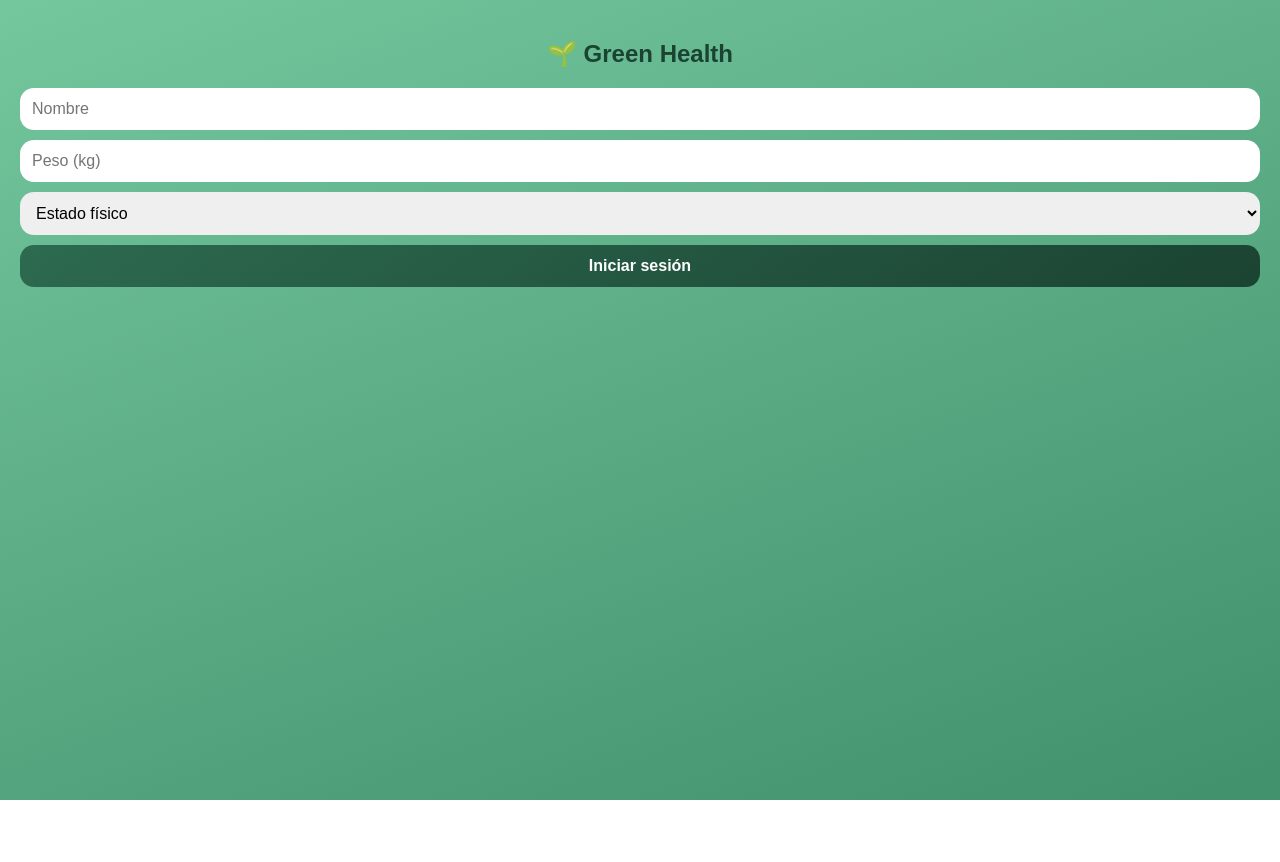
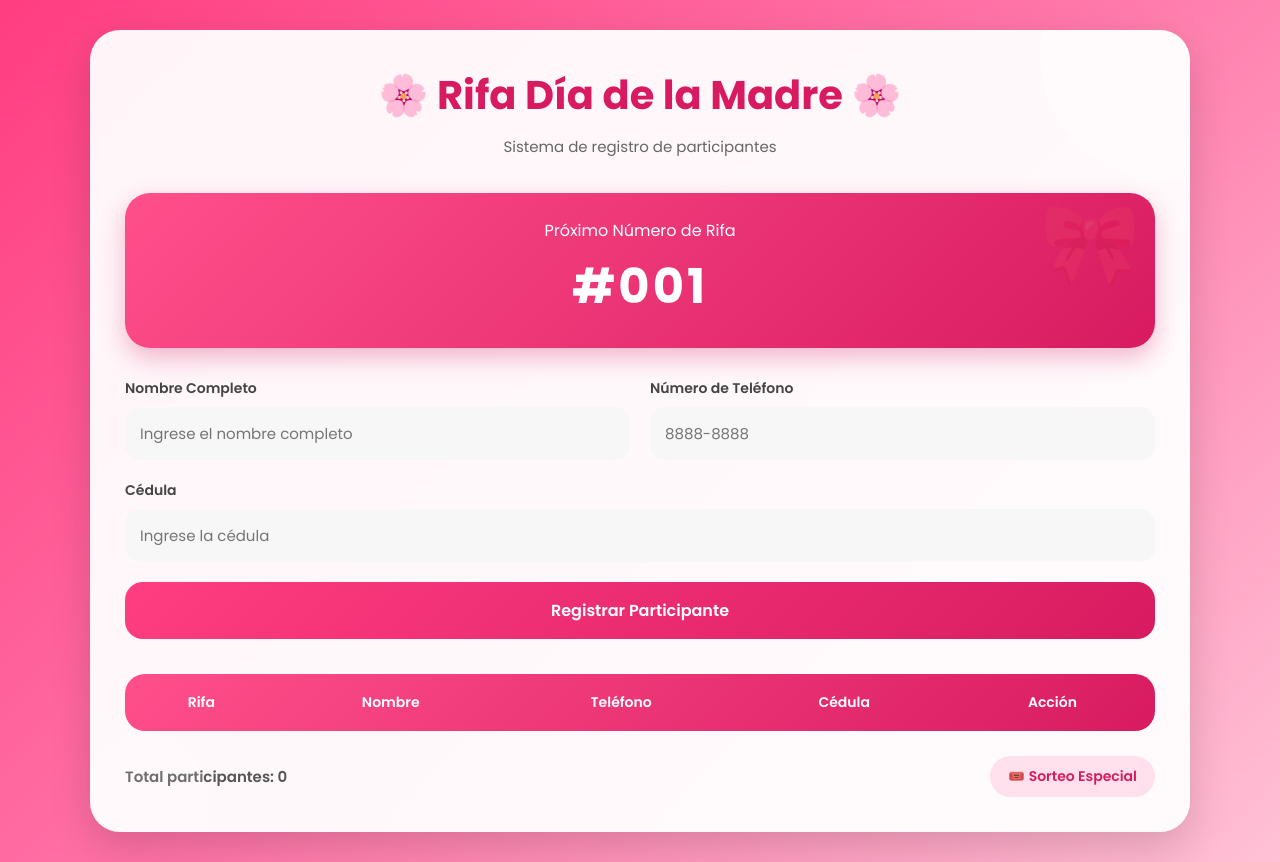
Before and after one commit to akito70/LifeOS-API, a website: page index.html in a window 1280 px wide. Before the commit the page ends 800 px from the top, so only its background shows below. Drawn offline with Linux system fonts and the light colour scheme.

Commit message:
Revamp index.html for Mother's Day Raffle
Updated the HTML structure and styles for the Mother's Day Raffle application, including new header, form elements, and layout adjustments.

```diff
--- a/index.html
+++ b/index.html
@@ -1,259 +1,499 @@
 <!DOCTYPE html>
 <html lang="es">
 <head>
-<meta charset="UTF-8">
-<meta name="viewport" content="width=device-width, initial-scale=1.0">
-<title>Green Health</title>
+  <meta charset="UTF-8" />
+  <meta name="viewport" content="width=device-width, initial-scale=1.0"/>
+
+  <title>Rifa Día de la Madre</title>
+
+  <link rel="preconnect" href="https://fonts.googleapis.com">
+  <link rel="preconnect" href="https://fonts.gstatic.com" crossorigin>
+
+  <link href="https://fonts.googleapis.com/css2?family=Poppins:wght@300;400;500;600;700&display=swap" rel="stylesheet">
 
   <style>
-*{box-sizing:border-box;font-family:Arial,sans-serif}
+
+    *{
+      margin:0;
+      padding:0;
+      box-sizing:border-box;
+      font-family:'Poppins', sans-serif;
+    }
+
     body{
-  margin:0;
-  height:100vh;
-  background:linear-gradient(160deg,#74c69d,#40916c);
+      min-height:100vh;
+      background:
+      linear-gradient(135deg,#ff3d81,#ff76a8,#ffc1d6);
+      display:flex;
+      justify-content:center;
+      align-items:center;
+      padding:30px;
+      overflow-x:hidden;
     }
-.screen{
-  display:none;
-  height:100vh;
-  padding:20px;
+
+    .container{
+      width:100%;
+      max-width:1100px;
+      background:rgba(255,255,255,0.95);
+      backdrop-filter:blur(15px);
+      border-radius:30px;
+      padding:35px;
+      box-shadow:
+      0 15px 40px rgba(0,0,0,0.15);
+      position:relative;
+      overflow:hidden;
     }
-.screen.active{
+
+    .container::before{
+      content:'';
+      position:absolute;
+      width:250px;
+      height:250px;
+      background:rgba(255,255,255,0.2);
+      border-radius:50%;
+      top:-100px;
+      right:-100px;
+    }
+
+    .container::after{
+      content:'';
+      position:absolute;
+      width:200px;
+      height:200px;
+      background:rgba(255,255,255,0.15);
+      border-radius:50%;
+      bottom:-80px;
+      left:-80px;
+    }
+
+    .header{
+      text-align:center;
+      margin-bottom:35px;
+      position:relative;
+      z-index:2;
+    }
+
+    .header h1{
+      font-size:2.5rem;
+      color:#d81b60;
+      margin-bottom:10px;
+      font-weight:700;
+    }
+
+    .header p{
+      color:#666;
+      font-size:15px;
+    }
+
+    .ticket-preview{
+      background:
+      linear-gradient(135deg,#ff4f8b,#d81b60);
+      color:white;
+      border-radius:25px;
+      padding:25px;
+      margin-bottom:30px;
+      text-align:center;
+      box-shadow:
+      0 10px 25px rgba(216,27,96,0.3);
+      position:relative;
+      overflow:hidden;
+    }
+
+    .ticket-preview::before{
+      content:'🎀';
+      position:absolute;
+      font-size:80px;
+      opacity:0.12;
+      right:15px;
+      top:-10px;
+    }
+
+    .ticket-preview h2{
+      font-size:16px;
+      margin-bottom:8px;
+      font-weight:400;
+    }
+
+    .ticket-number{
+      font-size:3rem;
+      font-weight:700;
+      letter-spacing:3px;
+    }
+
+    form{
+      display:grid;
+      grid-template-columns:1fr 1fr;
+      gap:20px;
+      margin-bottom:35px;
+      position:relative;
+      z-index:2;
+    }
+
+    .full{
+      grid-column:1/3;
+    }
+
+    .input-group{
       display:flex;
       flex-direction:column;
+      gap:8px;
     }
-h1,h2{text-align:center;color:#1b4332}
-input,select,button{
+
+    label{
+      font-size:14px;
+      color:#444;
+      font-weight:600;
+    }
+
+    input{
+      border:none;
+      background:#f7f7f7;
+      padding:15px;
+      border-radius:15px;
+      font-size:15px;
+      outline:none;
+      transition:0.3s;
+    }
+
+    input:focus{
+      background:white;
+      box-shadow:
+      0 0 0 4px rgba(255,61,129,0.18);
+      transform:translateY(-1px);
+    }
+
+    .btn{
+      border:none;
+      background:
+      linear-gradient(135deg,#ff3d81,#d81b60);
+      color:white;
+      padding:16px;
+      border-radius:18px;
+      font-size:16px;
+      font-weight:600;
+      cursor:pointer;
+      transition:0.3s;
+    }
+
+    .btn:hover{
+      transform:translateY(-2px);
+      box-shadow:
+      0 10px 25px rgba(216,27,96,0.3);
+    }
+
+    .table-container{
+      overflow-x:auto;
+      position:relative;
+      z-index:2;
+    }
+
+    table{
       width:100%;
-  padding:12px;
-  margin-bottom:10px;
-  border-radius:14px;
+      border-collapse:collapse;
+      overflow:hidden;
+      border-radius:20px;
+    }
+
+    thead{
+      background:
+      linear-gradient(135deg,#ff4f8b,#d81b60);
+      color:white;
+    }
+
+    th{
+      padding:18px;
+      font-size:14px;
+      font-weight:600;
+    }
+
+    td{
+      padding:16px;
+      text-align:center;
+      border-bottom:1px solid #f0f0f0;
+      color:#444;
+    }
+
+    tbody tr{
+      background:white;
+      transition:0.2s;
+    }
+
+    tbody tr:hover{
+      background:#fff1f6;
+    }
+
+    .delete-btn{
       border:none;
-  font-size:16px;
+      background:#ff4d4d;
+      color:white;
+      padding:10px 14px;
+      border-radius:12px;
+      cursor:pointer;
+      font-weight:500;
+      transition:0.3s;
     }
-button{
-  background:linear-gradient(145deg,#2d6a4f,#1b4332);
-  color:#fff;
-  font-weight:bold;
+
+    .delete-btn:hover{
+      background:#d60000;
     }
-.card{
-  background:#ffffff;
-  border-radius:20px;
-  padding:15px;
-  margin-bottom:15px;
-  box-shadow:0 8px 20px rgba(0,0,0,.2);
+
+    .footer{
+      margin-top:25px;
+      display:flex;
+      justify-content:space-between;
+      align-items:center;
+      flex-wrap:wrap;
+      gap:15px;
     }
-#app{overflow-y:auto}
-#plant{text-align:center;font-size:70px}
-canvas{
-  width:100%;
-  height:180px;
-  background:#f1f1f1;
-  border-radius:14px;
+
+    .counter{
+      color:#555;
+      font-weight:600;
+      font-size:15px;
     }
-ul{padding-left:18px}
-li{margin-bottom:6px}
-label{display:flex;gap:8px;align-items:center}
-.motivation{text-align:center;font-style:italic;color:#2d6a4f}
-header{text-align:center;font-weight:bold;margin-bottom:10px}
+
+    .badge{
+      background:#ffe0ec;
+      color:#d81b60;
+      padding:10px 18px;
+      border-radius:50px;
+      font-size:14px;
+      font-weight:600;
+    }
+
+    @media(max-width:768px){
+
+      .container{
+        padding:22px;
+      }
+
+      form{
+        grid-template-columns:1fr;
+      }
+
+      .full{
+        grid-column:auto;
+      }
+
+      .header h1{
+        font-size:2rem;
+      }
+
+      .ticket-number{
+        font-size:2.3rem;
+      }
+
+    }
+
   </style>
 </head>
 
 <body>
 
-<!-- LOGIN -->
-<section id="loginScreen" class="screen active">
-  <h1>🌱 Green Health</h1>
-  <input id="nameInput" placeholder="Nombre">
-  <input id="weightInput" type="number" placeholder="Peso (kg)">
-  <select id="statusInput">
-    <option value="">Estado físico</option>
-    <option value="bajo">Bajo peso</option>
-    <option value="normal">Normal</option>
-    <option value="sobre">Sobrepeso</option>
-  </select>
-  <button id="loginBtn">Iniciar sesión</button>
-</section>
+  <div class="container">
 
-<!-- APP -->
-<section id="appScreen" class="screen">
-  <header id="userHeader"></header>
-
-  <div class="card">
-    <h2>Calculadora de huella de carbono</h2>
-    <input id="kmInput" type="number" placeholder="Km diarios en transporte">
-    <input id="energyInput" type="number" placeholder="kWh mensuales">
-    <input id="meatInput" type="number" placeholder="Comidas con carne por semana">
-    <button id="calcBtn">Calcular huella</button>
-    <p><b>Huella mensual:</b> <span id="carbonResult">0</span> kg CO₂</p>
+    <div class="header">
+      <h1>🌸 Rifa Día de la Madre 🌸</h1>
+      <p>Sistema de registro de participantes</p>
     </div>
 
-  <div class="card">
-    <h2>Progreso ecológico</h2>
-    <div id="plant">🌱</div>
-    <p>Nivel: <b id="levelSpan">1</b> | Puntos: <b id="pointsSpan">0</b></p>
-    <p class="motivation" id="motivation"></p>
+    <div class="ticket-preview">
+      <h2>Próximo Número de Rifa</h2>
+      <div class="ticket-number" id="nextNumber">
+        #001
+      </div>
     </div>
 
-  <div class="card">
-    <h2>Evolución de la huella</h2>
-    <canvas id="chartCanvas"></canvas>
+    <form id="rifaForm">
+
+      <div class="input-group">
+        <label>Nombre Completo</label>
+
+        <input
+          type="text"
+          id="nombre"
+          placeholder="Ingrese el nombre completo"
+          required
+        />
       </div>
 
-  <div class="card">
-    <h2>Recomendaciones para reducir CO₂</h2>
-    <ul id="tipsList"></ul>
+      <div class="input-group">
+        <label>Número de Teléfono</label>
+
+        <input
+          type="tel"
+          id="telefono"
+          placeholder="8888-8888"
+          required
+        />
       </div>
 
-  <div class="card">
-    <h2>Seguimiento de hábitos</h2>
-    <ul id="habitsList"></ul>
+      <div class="input-group full">
+        <label>Cédula</label>
+
+        <input
+          type="text"
+          id="cedula"
+          placeholder="Ingrese la cédula"
+          required
+        />
       </div>
-</section>
+
+      <button class="btn full" type="submit">
+        Registrar Participante
+      </button>
+
+    </form>
+
+    <div class="table-container">
+
+      <table>
+
+        <thead>
+          <tr>
+            <th>Rifa</th>
+            <th>Nombre</th>
+            <th>Teléfono</th>
+            <th>Cédula</th>
+            <th>Acción</th>
+          </tr>
+        </thead>
+
+        <tbody id="tablaParticipantes"></tbody>
+
+      </table>
+
+    </div>
+
+    <div class="footer">
+
+      <div class="counter" id="contador">
+        Total participantes: 0
+      </div>
+
+      <div class="badge">
+        🎟️ Sorteo Especial
+      </div>
+
+    </div>
+
+  </div>
 
   <script>
-/* ================= ESTADO ================= */
-let points = 0;
-let level = 1;
-let history = [];
 
-const habits = {
-  "Caminar o usar bicicleta": false,
-  "Apagar luces innecesarias": false,
-  "Reducir consumo de carne": false,
-  "Desconectar cargadores": false,
-  "Usar botellas reutilizables": false
-};
+    let participantes = JSON.parse(
+      localStorage.getItem("participantes")
+    ) || [];
 
-/* ================= LOGIN ================= */
-const loginScreen = document.getElementById("loginScreen");
-const appScreen = document.getElementById("appScreen");
-const loginBtn = document.getElementById("loginBtn");
+    const form = document.getElementById("rifaForm");
+    const tabla = document.getElementById("tablaParticipantes");
+    const contador = document.getElementById("contador");
+    const nextNumber = document.getElementById("nextNumber");
 
-loginBtn.addEventListener("click", () => {
-  const name = document.getElementById("nameInput").value.trim();
-  const weight = document.getElementById("weightInput").value;
-  const status = document.getElementById("statusInput").value;
+    actualizarNumero();
+    mostrarParticipantes();
 
-  if(!name || !weight || !status){
-    alert("Completa todos los campos");
-    return;
+    form.addEventListener("submit", function(e){
+
+      e.preventDefault();
+
+      const nombre = document.getElementById("nombre").value.trim();
+      const telefono = document.getElementById("telefono").value.trim();
+      const cedula = document.getElementById("cedula").value.trim();
+
+      // Número automático
+      const numero = participantes.length + 1;
+
+      participantes.push({
+        numero,
+        nombre,
+        telefono,
+        cedula
+      });
+
+      localStorage.setItem(
+        "participantes",
+        JSON.stringify(participantes)
+      );
+
+      form.reset();
+
+      mostrarParticipantes();
+      actualizarNumero();
+
+    });
+
+    function mostrarParticipantes(){
+
+      tabla.innerHTML = "";
+
+      participantes.forEach((p, index) => {
+
+        tabla.innerHTML += `
+
+          <tr>
+
+            <td>
+              <strong>#${String(p.numero).padStart(3, '0')}</strong>
+            </td>
+
+            <td>${p.nombre}</td>
+
+            <td>${p.telefono}</td>
+
+            <td>${p.cedula}</td>
+
+            <td>
+
+              <button
+                class="delete-btn"
+                onclick="eliminarParticipante(${index})"
+              >
+                Eliminar
+              </button>
+
+            </td>
+
+          </tr>
+
+        `;
+
+      });
+
+      contador.innerHTML =
+      `Total participantes: ${participantes.length}`;
+
     }
 
-  document.getElementById("userHeader").textContent =
-    `👤 ${name} | ${weight}kg | ${status}`;
+    function actualizarNumero(){
 
-  loginScreen.classList.remove("active");
-  appScreen.classList.add("active");
+      const siguiente = participantes.length + 1;
 
-  renderHabits();
-  updateProgress();
-});
+      nextNumber.innerHTML =
+      "#" + String(siguiente).padStart(3, '0');
 
-/* ================= CALCULO ================= */
-document.getElementById("calcBtn").addEventListener("click", () => {
-  const km = +document.getElementById("kmInput").value || 0;
-  const energy = +document.getElementById("energyInput").value || 0;
-  const meat = +document.getElementById("meatInput").value || 0;
-
-  const total =
-    (km * 0.21 * 30) +
-    (energy * 0.4) +
-    (meat * 7 * 5);
-
-  document.getElementById("carbonResult").textContent = total.toFixed(1);
-
-  const gain = total < 300 ? 30 : total < 450 ? 15 : 5;
-  points += gain;
-  level = Math.min(5, Math.floor(points / 60) + 1);
-
-  history.push(total);
-
-  generateTips(total, km, energy, meat);
-  updateProgress();
-  drawChart();
-});
-
-/* ================= PROGRESO ================= */
-function updateProgress(){
-  const plants = ["🌱","🌿","🌳","🌴","🌲"];
-  document.getElementById("plant").textContent = plants[level-1];
-  document.getElementById("pointsSpan").textContent = points;
-  document.getElementById("levelSpan").textContent = level;
-
-  const phrases = [
-    "Cada pequeño cambio cuenta.",
-    "Vas por buen camino.",
-    "Tu impacto ya se nota.",
-    "Estás ayudando al planeta.",
-    "Ejemplo de vida sostenible."
-  ];
-  document.getElementById("motivation").textContent = phrases[level-1];
     }
 
-/* ================= RECOMENDACIONES ================= */
-function generateTips(total, km, energy, meat){
-  const tips = document.getElementById("tipsList");
-  tips.innerHTML = "";
+    function eliminarParticipante(index){
 
-  if(km > 10) tips.innerHTML += "<li>Reduce el uso del auto, camina o usa bicicleta</li>";
-  if(energy > 200) tips.innerHTML += "<li>Disminuye el consumo eléctrico en casa</li>";
-  if(meat > 5) tips.innerHTML += "<li>Reducir carne baja mucho tu huella</li>";
-  if(total < 300) tips.innerHTML += "<li>Excelente huella ecológica 🌍</li>";
+      participantes.splice(index,1);
 
-  tips.innerHTML += "<li>Cumplir hábitos diarios acelera tu progreso</li>";
+      // Reorganizar números automáticamente
+      participantes = participantes.map((p, i) => ({
+        ...p,
+        numero: i + 1
+      }));
+
+      localStorage.setItem(
+        "participantes",
+        JSON.stringify(participantes)
+      );
+
+      mostrarParticipantes();
+      actualizarNumero();
+
     }
 
-/* ================= GRAFICO ================= */
-function drawChart(){
-  const canvas = document.getElementById("chartCanvas");
-  const ctx = canvas.getContext("2d");
-
-  canvas.width = canvas.offsetWidth;
-  canvas.height = 180;
-
-  ctx.clearRect(0,0,canvas.width,canvas.height);
-  if(history.length < 2) return;
-
-  const max = Math.max(...history);
-  ctx.beginPath();
-
-  history.forEach((v,i)=>{
-    const x = i * (canvas.width / (history.length - 1));
-    const y = canvas.height - (v / max * canvas.height);
-    if(i === 0) ctx.moveTo(x,y);
-    else ctx.lineTo(x,y);
-  });
-
-  ctx.strokeStyle = "#2d6a4f";
-  ctx.lineWidth = 3;
-  ctx.stroke();
-}
-
-/* ================= HABITOS ================= */
-function renderHabits(){
-  const ul = document.getElementById("habitsList");
-  ul.innerHTML = "";
-
-  Object.keys(habits).forEach(habit=>{
-    const li = document.createElement("li");
-    li.innerHTML = `
-      <label>
-        <input type="checkbox">
-        ${habit}
-      </label>
-    `;
-    const checkbox = li.querySelector("input");
-    checkbox.addEventListener("change", ()=>{
-      if(!habits[habit]){
-        points += 10;
-        level = Math.min(5, Math.floor(points / 60) + 1);
-      }
-      habits[habit] = checkbox.checked;
-      updateProgress();
-    });
-    ul.appendChild(li);
-  });
-}
   </script>
 
 </body>
```
Lines whose indentation alone changed are shown as unchanged.
